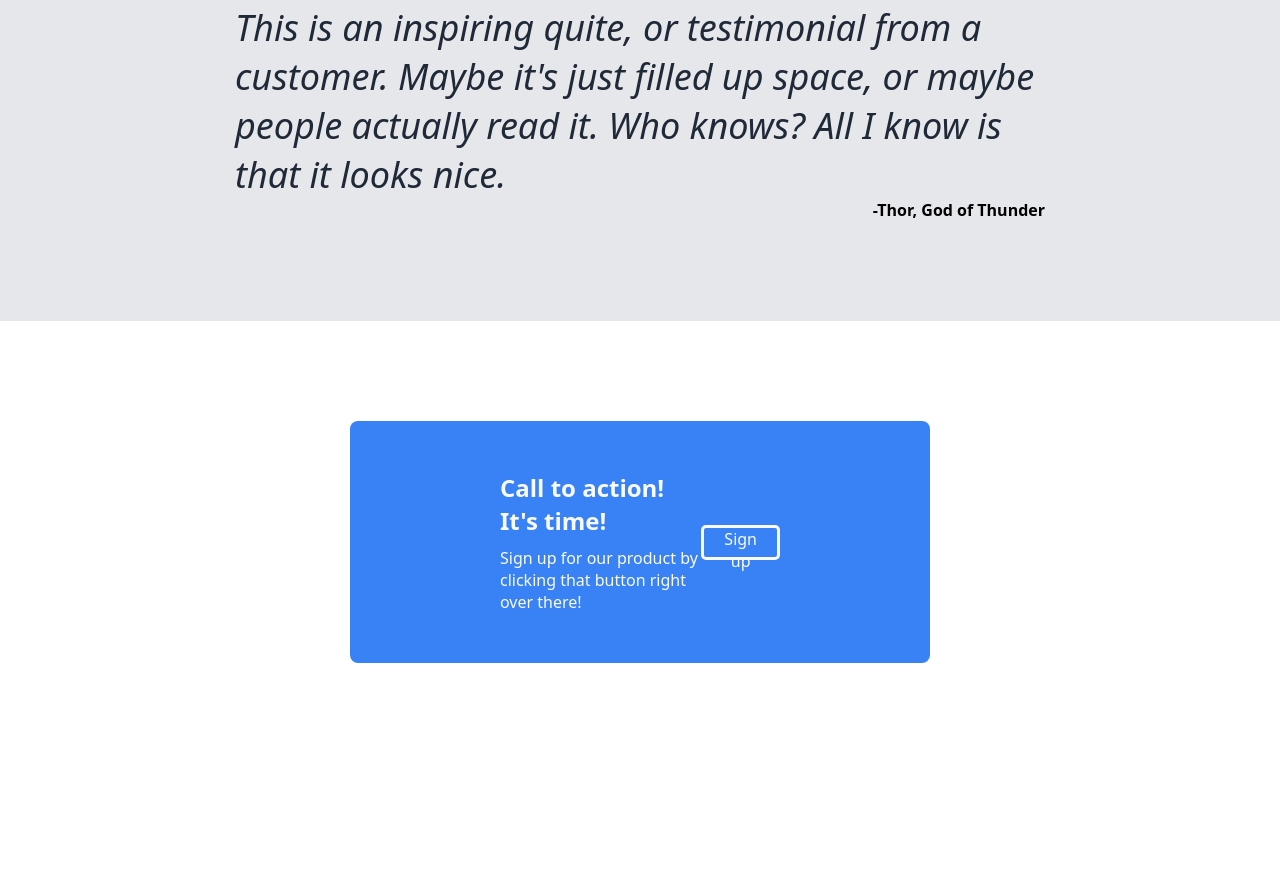
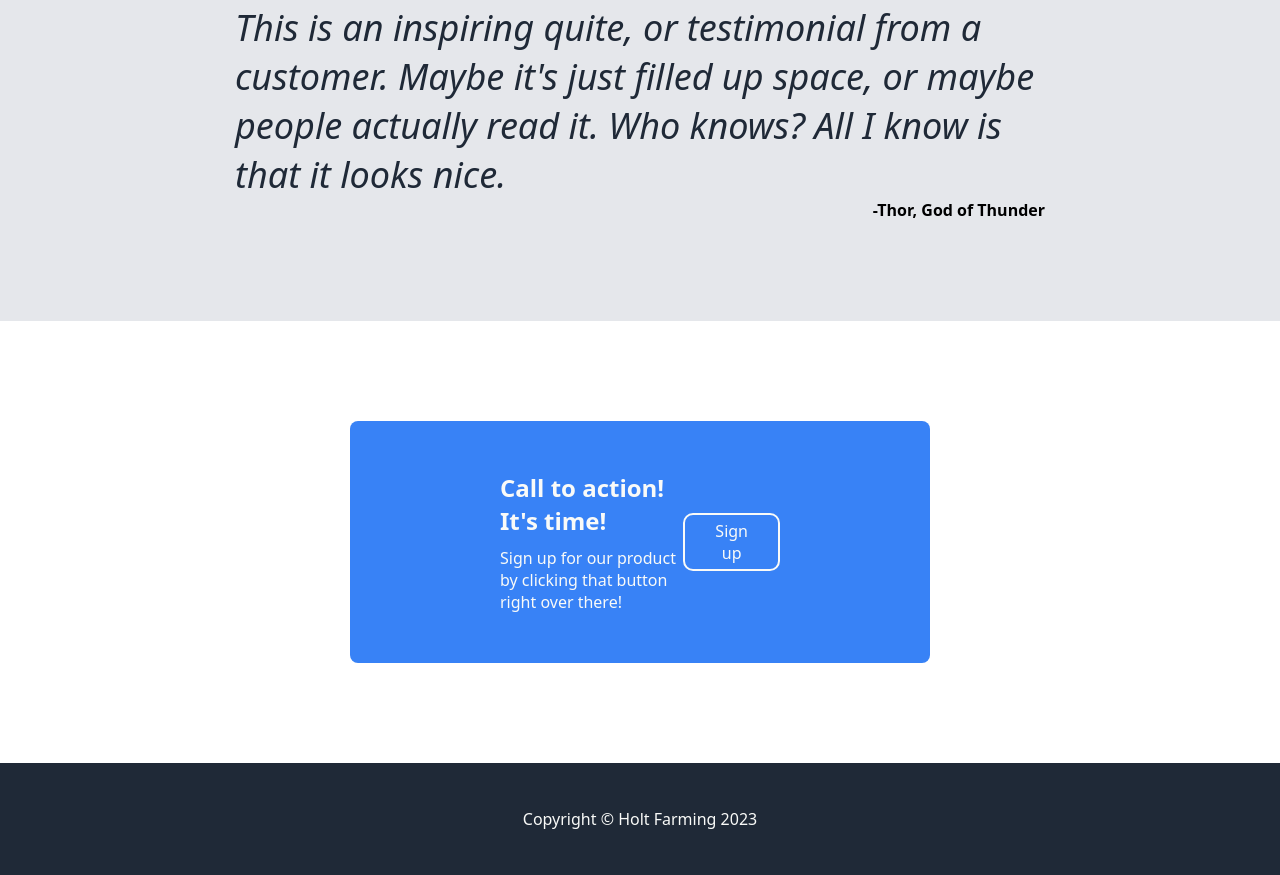
Before and after one commit to lukethun/landing-page, a plain HTML site: page index.html in a window 1280 px wide. Shown: the part 1128-2003 px from the top of the page. Before the commit the page ends 1891 px from the top, so only its background shows below. Drawn offline with Linux system fonts and the light colour scheme.

Commit message:
Complete landing page html and css

```diff
--- a/index.html
+++ b/index.html
@@ -27,7 +27,7 @@
             This is a placeholder for an image
         </div>
     </div>
-    <div class="title">Some random information.</div>
+    <div class="title">Sweet Potato Display</div>
     <div class="container">
     <div class="info">
         <img src="./img/sweet-potato.png" alt="sweet potato">
@@ -57,6 +57,7 @@
         </div>
         <button class="sign-up-button">Sign up</button>
     </div>
+    <div class="footer">Copyright © Holt Farming 2023</div>
 
 </body>
 </html>
--- a/style.css
+++ b/style.css
@@ -1,6 +1,8 @@
 body{
     font-family: system-ui, -apple-system, BlinkMacSystemFont, 'Segoe UI', Roboto, Oxygen, Ubuntu, Cantarell, 'Open Sans', 'Helvetica Neue', sans-serif;
     margin: 0;
+    display: flex;
+    flex-direction: column;
 }
 
 /* Reset Button Styling */
@@ -23,7 +25,7 @@ h1, p{
     background-color: #1F2937;
     display: flex;
     justify-content: space-between;
-    padding: 20px 200px;
+    padding: 20px 250px;
     align-items: center;
 }
 
@@ -56,7 +58,7 @@ a{
 .head-content{
     display: flex;
     background-color: #1F2937;
-    padding: 100px 200px;
+    padding: 100px 250px;
     justify-content: space-between;
     align-items: center;
 }
@@ -173,14 +175,28 @@ h1{
     font-weight: 800;
 }
 
-.sign-up-text, .call-to-action, .sign-up-button{
+.sign-up-text, .call-to-action, .sign-up-button, .footer{
     color: #F9FAF8;
 }
 
 .sign-up-button{
-    border: #F9FAF8 solid;
-    border-radius: 5px;
+    font-weight: 500;
+    border: #F9FAF8 solid 2px;
+    border-radius: 10px;
     box-sizing: border-box;
-    height: 35px;
-    padding: 0 20px;
+    padding: 5px 30px;
 }
+
+.sign-up-button:hover{
+    color: #3882F6;
+    background-color: #F9FAF8;
+}
+
+.footer{
+    display: flex;
+    background-color: #1F2937;
+    justify-content: center;
+    align-items: center;
+    padding: 45px 0;
+    flex-shrink: 0;
+}
```
